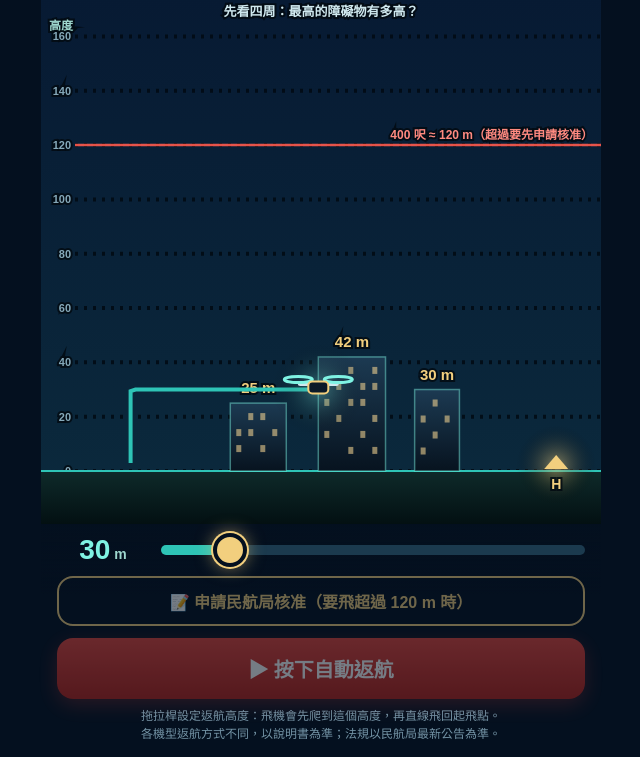
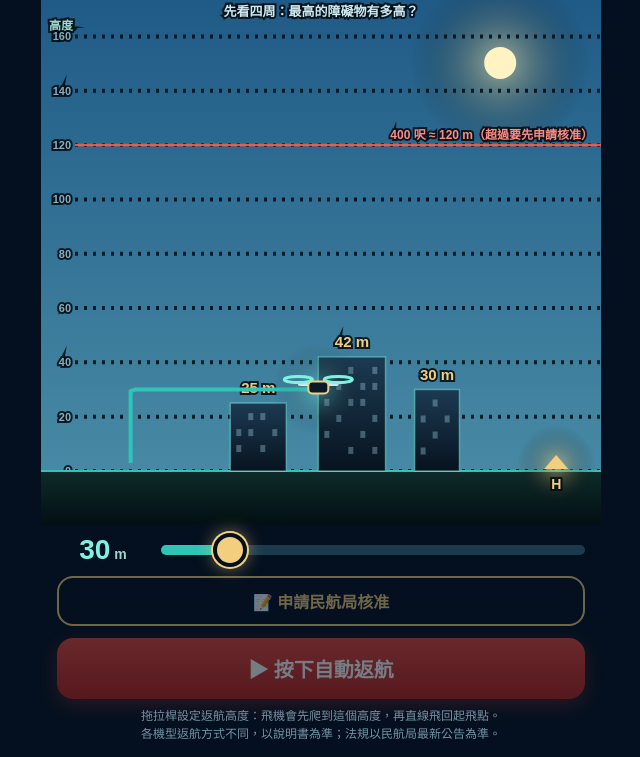
Before and after one commit to hsiaotwuav-droid/fengge-flight-media, a plain HTML site: page games/rth/index.html in a window 1280 px wide. Both pictures are taken after a click on the button "▶ 按下自動返航". Shown: the part 43-800 px from the top of the page, without its empty margins (319-959 px from the left). Drawn offline with Linux system fonts and the light colour scheme.

Commit message:
返航高度挑戰：白天／夜間關卡、吊掛投放關、勾選式申請（G1 超高、G1 夜間、G2 投擲）
Co-Authored-By: Claude Opus 5.5 <noreply@anthropic.com>
Claude-Session: https://claude.ai/code/session_01FFjkhkDUntU2mZVxWFAgyX

```diff
--- a/games/rth/index.html
+++ b/games/rth/index.html
@@ -29,6 +29,9 @@ input[type=range]::-moz-range-thumb{width:30px;height:30px;border-radius:50%;bac
 .btn.ap{margin-top:10px;padding:11px;font-size:16px;background:transparent;color:#F2CF7E;border:2px solid #F2CF7E;box-shadow:none}
 .btn.ap.done{color:#04101f;background:linear-gradient(180deg,#F2CF7E,#c9a24a);border-color:#F2CF7E}
 .stamp{display:inline-block;margin:6px 0;padding:6px 14px;border:3px solid #7FF3E3;border-radius:10px;color:#7FF3E3;font-weight:900;font-size:22px;transform:rotate(-6deg)}
+.ck{display:flex;gap:12px;align-items:center;text-align:left;margin:8px 0;padding:10px 12px;border:1px solid rgba(127,243,227,.35);border-radius:12px;background:rgba(127,243,227,.06)}
+.ck input{width:24px;height:24px;accent-color:#2EC4B6;flex:none}
+.ck span{display:flex;flex-direction:column;font-size:16px;color:#e8f6f8}.ck small{font-size:12px;color:#F2CF7E;margin-top:2px}
 .tip{margin-top:8px;font-size:12px;color:rgba(190,235,255,.6);text-align:center;line-height:1.5}
 #ov{position:fixed;inset:0;background:rgba(2,8,16,.82);display:none;align-items:center;justify-content:center;padding:24px;z-index:5}
 #ov.on{display:flex}
@@ -63,11 +66,11 @@ const LIMIT=120; // 400 呎約 120 公尺
 const LEVELS=[
  {obs:[[.30,.10,25,'b',1],[.52,.12,42,'b',1],[.72,.08,30,'b',1]],tip:'先看四周：最高的障礙物有多高？'},
  {obs:[[.25,.09,35,'b',1],[.47,.05,58,'t',1],[.66,.13,48,'b',1]],tip:'電塔也算障礙物，細細的更容易漏看。'},
- {obs:[[.22,.11,50,'b',1],[.43,.10,76,'b',0],[.66,.09,62,'b',1]],tip:'有一棟沒標高度，用左邊的刻度估估看。'},
- {obs:[[.20,.07,40,'t',0],[.40,.14,88,'b',0],[.62,.09,70,'b',0],[.80,.06,55,'t',0]],tip:'全部沒標高度了，看刻度判斷最高點。'},
+ {obs:[[.22,.11,50,'b',1],[.43,.10,76,'b',0],[.66,.09,62,'b',1]],night:1,tip:'🌙 夜間任務：天黑了，那棟沒標的有多高？'},
+ {obs:[[.22,.07,40,'t',1],[.42,.14,68,'b',1],[.64,.09,56,'b',1],[.82,.06,45,'t',1]],rope:12,drop:1,tip:'📦 吊掛 12 m 繩子，飛回起飛點投放物資'},
  {obs:[[.24,.12,96,'b',0],[.46,.06,112,'t',0],[.68,.12,84,'b',0]],tip:'最後一關：障礙物很高，120 公尺的上限還夠嗎？'},
 ];
-let applied=false;
+let ap0={alt:0,night:0,drop:0};let AP={...ap0};
 let lv=0,total=0,state='idle',t0=0,anim=null,res=null,W=0,H=0,DPR=1;
 function resize(){DPR=Math.min(2,window.devicePixelRatio||1);W=cv.clientWidth;H=cv.clientHeight;cv.width=W*DPR;cv.height=H*DPR;c.setTransform(DPR,0,0,DPR,0,0);draw(0)}
 window.addEventListener('resize',resize);
@@ -76,7 +79,7 @@ function gy(){return H*0.9}
 function yOf(m){return gy()-(m/160)*(H*0.82)}
 function xOf(r){const L=W*0.16,R=W*0.92;return L+(R-L)*r}
 const HOME=1.0,TAKE=0.0;
-function setH(v){hv.textContent=v;rg.style.setProperty('--p',((v-10)/150*100)+'%');hv.style.color=v>LIMIT?(applied?'#F2CF7E':'#ff6b62'):'#7FF3E3'}
+function setH(v){hv.textContent=v;rg.style.setProperty('--p',((v-10)/150*100)+'%');hv.style.color=v>LIMIT?(AP.alt?'#F2CF7E':'#ff6b62'):'#7FF3E3'}
 rg.addEventListener('input',()=>{if(state!=='idle')return;setH(+rg.value);draw(0)});
 function glow(x,y,r,col){const g=c.createRadialGradient(x,y,0,x,y,r);g.addColorStop(0,col);g.addColorStop(1,'rgba(0,0,0,0)');c.fillStyle=g;c.fillRect(x-r,y-r,r*2,r*2)}
 function rr(x,y,w,h,r){c.beginPath();c.moveTo(x+r,y);c.arcTo(x+w,y,x+w,y+h,r);c.arcTo(x+w,y+h,x,y+h,r);c.arcTo(x,y+h,x,y,r);c.arcTo(x,y,x+w,y,r);c.closePath()}
@@ -85,26 +88,30 @@ function drone(x,y,s,tilt){c.save();c.translate(x,y);c.rotate(tilt||0);c.scale(s
 function building(o,showAll){const x=xOf(o[0]),w=W*o[1],top=yOf(o[2]);
  if(o[3]==='t'){c.strokeStyle='#9fb8c8';c.lineWidth=2.5;c.beginPath();c.moveTo(x-w/2,gy());c.lineTo(x,top);c.lineTo(x+w/2,gy());const hh=gy()-top;[.3,.55,.8].forEach(f=>{const yy=gy()-hh*f,ww=w*(1-f)*.6+6;c.moveTo(x-ww,yy);c.lineTo(x+ww,yy)});c.stroke();c.fillStyle='#ff5a4e';c.beginPath();c.arc(x,top,3,0,7);c.fill()}
  else{const g=c.createLinearGradient(0,top,0,gy());g.addColorStop(0,'#1c3a52');g.addColorStop(1,'#07131f');c.fillStyle=g;c.fillRect(x-w/2,top,w,gy()-top);c.strokeStyle='rgba(127,243,227,.45)';c.lineWidth=1.5;c.strokeRect(x-w/2,top,w,gy()-top);
-  for(let yy=top+10;yy<gy()-12;yy+=16)for(let xx=x-w/2+6;xx<x+w/2-8;xx+=12){if(Math.sin(xx*12.9+yy*7.3)>.1){c.fillStyle='rgba(255,220,150,.55)';c.fillRect(xx,yy,5,7)}}}
+  for(let yy=top+10;yy<gy()-12;yy+=16)for(let xx=x-w/2+6;xx<x+w/2-8;xx+=12){if(Math.sin(xx*12.9+yy*7.3)>.1){c.fillStyle=LEVELS[lv].night?'rgba(255,220,150,.75)':'rgba(170,215,235,.35)';c.fillRect(xx,yy,5,7)}}}
  if(o[4]||showAll){txt(o[2]+' m',x,top-10,15,'#F2CF7E')}}
 function scene(){const L=LEVELS[lv];
- const g=c.createLinearGradient(0,0,0,H);g.addColorStop(0,'#071a33');g.addColorStop(1,'#0b2a3d');c.fillStyle=g;c.fillRect(0,0,W,H);
+ const g=c.createLinearGradient(0,0,0,H);if(L.night){g.addColorStop(0,'#01040b');g.addColorStop(1,'#06142a')}else{g.addColorStop(0,'#1f5a86');g.addColorStop(1,'#4c8fa8')}c.fillStyle=g;c.fillRect(0,0,W,H);
+ if(L.night){for(let i=0;i<60;i++){const sx=(Math.sin(i*91.7)*.5+.5)*W,sy=(Math.sin(i*37.3)*.5+.5)*gy()*.85;c.fillStyle='rgba(255,255,255,'+(.3+.5*(Math.sin(i*13.1)*.5+.5))+')';c.fillRect(sx,sy,1.6,1.6)}glow(W*.8,H*.14,60,'rgba(255,240,200,.25)');c.fillStyle='#f4ecd2';c.beginPath();c.arc(W*.8,H*.14,15,0,7);c.fill();c.fillStyle='#01040b';c.beginPath();c.arc(W*.8+7,H*.14-4,13,0,7);c.fill()}
+ else{glow(W*.82,H*.13,90,'rgba(255,236,170,.55)');c.fillStyle='#fff3c4';c.beginPath();c.arc(W*.82,H*.13,16,0,7);c.fill()}
  // 刻度
  c.strokeStyle='rgba(190,235,255,.25)';c.lineWidth=1;txt('高度',8,yOf(160)-6,12,'#9fd8cf','left',700);
  for(let m=0;m<=160;m+=20){const y=yOf(m);c.beginPath();c.moveTo(34,y);c.lineTo(W,y);c.setLineDash([3,6]);c.stroke();c.setLineDash([]);txt(m+'',30,y+4,11,'rgba(190,235,255,.7)','right',600)}
  // 法規上限
- const yl=yOf(LIMIT);if(applied)c.setLineDash([10,7]);c.strokeStyle=applied?'rgba(242,207,126,.9)':'rgba(255,90,78,.9)';c.lineWidth=2.5;c.beginPath();c.moveTo(34,yl);c.lineTo(W,yl);c.stroke();c.setLineDash([]);txt(applied?'400 呎 ≈ 120 m（已核准，這次可以超過）':'400 呎 ≈ 120 m（超過要先申請核准）',W-8,yl-6,12,applied?'#F2CF7E':'#ff8a80','right',800);
+ const yl=yOf(LIMIT);if(AP.alt)c.setLineDash([10,7]);c.strokeStyle=AP.alt?'rgba(242,207,126,.9)':'rgba(255,90,78,.9)';c.lineWidth=2.5;c.beginPath();c.moveTo(34,yl);c.lineTo(W,yl);c.stroke();c.setLineDash([]);txt(AP.alt?'400 呎 ≈ 120 m（已核准，這次可以超過）':'400 呎 ≈ 120 m（超過要先申請核准）',W-8,yl-6,12,AP.alt?'#F2CF7E':'#ff8a80','right',800);
  // 地面
  const gg=c.createLinearGradient(0,gy(),0,H);gg.addColorStop(0,'#0e2a2a');gg.addColorStop(1,'#031012');c.fillStyle=gg;c.fillRect(0,gy(),W,H-gy());c.strokeStyle='#2EC4B6';c.lineWidth=2;c.beginPath();c.moveTo(0,gy());c.lineTo(W,gy());c.stroke();
  L.obs.forEach(o=>building(o,state==='done'));
  // 起飛點 H
  const hx=xOf(HOME);glow(hx,gy()-6,40,'rgba(242,207,126,.5)');c.fillStyle='#F2CF7E';c.beginPath();c.moveTo(hx-12,gy()-2);c.lineTo(hx,gy()-16);c.lineTo(hx+12,gy()-2);c.fill();txt('H',hx,gy()+18,14,'#F2CF7E');
  txt(L.tip,W/2,22,13,'#cfe8ee','center',700)}
+function ropePx(){return ((LEVELS[lv].rope||0)/160)*(H*0.82)}
+function pkg(x,y){const r=ropePx();if(!r)return;const len=Math.min(r,gy()-y-6);if(len<4)return;c.strokeStyle='#e8dcc0';c.lineWidth=1.5;c.beginPath();c.moveTo(x,y+4);c.lineTo(x,y+len);c.stroke();c.fillStyle='#c9a24a';c.fillRect(x-8,y+len,16,12);c.strokeStyle='#04101f';c.strokeRect(x-8,y+len,16,12)}
 function path(h){const x0=xOf(TAKE),x1=xOf(HOME),yh=yOf(h);return [[x0,gy()-8],[x0,yh],[x1,yh],[x1,gy()-8]]}
 function at(P,u){let L=[],tot=0;for(let i=1;i<P.length;i++){const d=Math.hypot(P[i][0]-P[i-1][0],P[i][1]-P[i-1][1]);L.push(d);tot+=d}let s=u*tot;for(let i=0;i<L.length;i++){if(s<=L[i]||i==L.length-1){const f=Math.min(1,s/L[i]);return [P[i][0]+(P[i+1][0]-P[i][0])*f,P[i][1]+(P[i+1][1]-P[i][1])*f]}s-=L[i]}}
 function crashU(h){// 回傳撞擊時的路徑進度（0~1）或 null
  const P=path(h);let tot=0,Ls=[];for(let i=1;i<P.length;i++){const d=Math.hypot(P[i][0]-P[i-1][0],P[i][1]-P[i-1][1]);Ls.push(d);tot+=d}
- let hit=null;for(const o of LEVELS[lv].obs){if(o[2]>=h){const xl=xOf(o[0])-W*o[1]/2-(o[3]==='t'?0:0);const xs=o[3]==='t'?xOf(o[0])-W*o[1]*.15:xl;if(hit===null||xs<hit)hit=xs}}
+ let hit=null;const eff=h-(LEVELS[lv].rope||0);for(const o of LEVELS[lv].obs){if(o[2]>=eff){const xl=xOf(o[0])-W*o[1]/2-(o[3]==='t'?0:0);const xs=o[3]==='t'?xOf(o[0])-W*o[1]*.15:xl;if(hit===null||xs<hit)hit=xs}}
  if(hit===null)return null;const along=Ls[0]+(hit-P[1][0]);return Math.max(0,along/tot)}
 function draw(now){c.setTransform(DPR,0,0,DPR,0,0);scene();const h=+rg.value;const P=path(h);
  // 預覽虛線
@@ -114,16 +121,20 @@ function draw(now){c.setTransform(DPR,0,0,DPR,0,0);scene();const h=+rg.value;con
  const pts=[];for(let i=0;i<=40;i++)pts.push(at(P,u*i/40));c.strokeStyle='#2EC4B6';c.lineWidth=4;c.shadowColor='#7FF3E3';c.shadowBlur=10;c.beginPath();pts.forEach((p,i)=>i?c.lineTo(p[0],p[1]):c.moveTo(p[0],p[1]));c.stroke();c.shadowBlur=0;
  const p=at(P,u);
  if(cu!==null&&el/dur>=cu){const k=Math.min(1,(el/dur-cu)*3);glow(p[0],p[1],120*k+20,'rgba(255,90,78,.6)');glow(p[0],p[1],50,'rgba(255,230,190,.9)');c.strokeStyle='rgba(255,200,160,.9)';c.lineWidth=3;for(let i=0;i<12;i++){const a=i/12*6.283;c.beginPath();c.moveTo(p[0]+Math.cos(a)*14,p[1]+Math.sin(a)*14);c.lineTo(p[0]+Math.cos(a)*(30+40*k),p[1]+Math.sin(a)*(30+40*k));c.stroke()}
-  drone(p[0]-6,p[1]+80*k*k,1,1.2*k);if(k>=1&&state==='fly'){state='done';setTimeout(showResult,500)}}
- else{drone(p[0],p[1]+Math.sin(el*12)*1.5,1,0);if(u>=1&&state==='fly'){state='done';setTimeout(showResult,400)}}
- if(state==='fly')anim=requestAnimationFrame(draw);else{scene();c.strokeStyle='#2EC4B6';c.lineWidth=4;c.beginPath();pts.forEach((q,i)=>i?c.lineTo(q[0],q[1]):c.moveTo(q[0],q[1]));c.stroke();drone(p[0],p[1],1,0)}}
-function judge(h){const top=Math.max(...LEVELS[lv].obs.map(o=>o[2]));const m=h-top;
- if(h<=top)return{s:0,cls:'bad',t:'撞樓了！',d:'這關最高的障礙物是 <b>'+top+' m</b>，你的返航高度只有 '+h+' m。<br>返航高度要比沿路最高的障礙物再高一點。'};
- if(h>LIMIT&&!applied)return{s:0,cls:'bad',t:'飛太高，違規了',d:'沒有申請核准，離地不能超過 400 呎（約 120 公尺）。<br>'+(top+10>LIMIT?'這關障礙物很高，要飛超過 120 m，先按「📝 申請民航局核准」再返航。':'這關最高障礙物 '+top+' m，設 '+(top+10)+'～'+Math.min(LIMIT,top+30)+' m 就夠了。')};
- const ex=applied&&h>LIMIT?'<br><span class="warn">有先申請核准，這次超過 120 m 是合法的。</span>':applied?'<br><span class="warn">這關沒超過 120 m，其實不用申請。</span>':'';
- if(m<10)return{s:50,cls:'warn',t:'好險，差點擦到',d:'只比最高障礙物高 '+m+' m，GPS、氣壓計都有誤差，實際飛可能就撞了。<br>建議多留 10～30 m 安全距離。'+(top+10>LIMIT&&!applied?'<br>這關卡在 120 m 上限，先按「📝 申請民航局核准」就能飛得更安全。':'')+ex};
- if(m<=30)return{s:100,cls:'ok',t:'完美返航！',d:'比最高障礙物（'+top+' m）高 '+m+' m，安全又不浪費電。'+ex};
- return{s:70,cls:'warn',t:'安全，但飛太高了',d:'比最高障礙物高了 '+m+' m。爬太高會多花電、高空風也比較大。<br>留 10～30 m 安全距離就好。'+ex}}
+  pkg(p[0]-6,p[1]+80*k*k);drone(p[0]-6,p[1]+80*k*k,1,1.2*k);if(k>=1&&state==='fly'){state='done';setTimeout(showResult,500)}}
+ else{pkg(p[0],p[1]);drone(p[0],p[1]+Math.sin(el*12)*1.5,1,0);if(u>=1&&state==='fly'){state='done';setTimeout(showResult,400)}}
+ if(state==='fly')anim=requestAnimationFrame(draw);else{scene();c.strokeStyle='#2EC4B6';c.lineWidth=4;c.beginPath();pts.forEach((q,i)=>i?c.lineTo(q[0],q[1]):c.moveTo(q[0],q[1]));c.stroke();pkg(p[0],p[1]);drone(p[0],p[1],1,0)}}
+function judge(h){const L=LEVELS[lv],rope=L.rope||0,eff=h-rope;const top=Math.max(...L.obs.map(o=>o[2]));const m=eff-top;
+ if(eff<=top)return{s:0,cls:'bad',t:rope?'物資撞上去了！':'撞樓了！',d:rope?'返航高度 '+h+' m，但下面吊著 '+rope+' m 的繩子，物資只在 '+eff+' m。<br>這關最高障礙物 <b>'+top+' m</b>，<b>繩長也要算進去</b>。':'這關最高的障礙物是 <b>'+top+' m</b>，你的返航高度只有 '+h+' m。<br>返航高度要比沿路最高的障礙物再高一點。'};
+ const miss=[];if(L.night&&!AP.night)miss.push('夜間飛行');if(L.drop&&!AP.drop)miss.push('投擲物件');if(h>LIMIT&&!AP.alt)miss.push('超過 400 呎（120 m）');
+ if(miss.length)return{s:0,cls:'bad',t:'沒申請就飛，違規了',d:'這趟任務要先申請民航局核准：<b>'+miss.join('、')+'</b>。<br>先按「📝 申請民航局核准」勾選再返航。'+(h>LIMIT&&top+10<=LIMIT?'<br>其實這關設 '+(top+10+rope)+'～'+Math.min(LIMIT,top+30+rope)+' m 就夠了，不用超過 120 m。':'')};
+ const extra=[];if(AP.night&&!L.night)extra.push('夜間');if(AP.drop&&!L.drop)extra.push('投擲');if(AP.alt&&h<=LIMIT)extra.push('超過 120 m');
+ const ok=[];if(L.night)ok.push('夜間');if(L.drop)ok.push('投擲');if(h>LIMIT)ok.push('超過 120 m');
+ const ex=(ok.length?'<br><span class="ok">有先申請（'+ok.join('、')+'），這趟是合法的。</span>':'')+(extra.length?'<br><span class="warn">這關不需要申請：'+extra.join('、')+'。</span>':'');
+ const base=rope?'物資離最高障礙物（'+top+' m）':'比最高障礙物（'+top+' m）高';
+ if(m<10)return{s:50,cls:'warn',t:'好險，差點擦到',d:(rope?'物資只比最高障礙物高 ':'只比最高障礙物高 ')+m+' m，GPS、氣壓計都有誤差，實際飛可能就撞了。<br>建議多留 10～30 m 安全距離。'+(top+10+rope>LIMIT&&!AP.alt?'<br>這關卡在 120 m 上限，先申請核准就能飛得更安全。':'')+ex};
+ if(m<=30)return{s:100,cls:'ok',t:'完美返航！',d:(rope?'物資離最高障礙物（'+top+' m）還有 '+m+' m，繩長算對了！':'比最高障礙物（'+top+' m）高 '+m+' m，安全又不浪費電。')+ex};
+ return{s:70,cls:'warn',t:'安全，但飛太高了',d:'比需要的高了 '+(m-10)+' m 以上。爬太高會多花電、高空風也比較大。<br>留 10～30 m 安全距離就好。'+ex}}
 function showResult(){const r=res.j;total+=r.s;document.getElementById('sc').textContent=total;draw(0);
  const last=lv>=LEVELS.length-1;
  card.innerHTML='<h2 class="'+r.cls+'">'+r.t+'</h2><div class="big">+'+r.s+'</div><p>'+r.d+'</p>'+(last?'<button class="btn alt" id="nx">看總成績</button>':'<button class="btn alt" id="nx">下一關 ▶</button>')+'<button class="btn" id="rt" style="background:#1b3a4e;box-shadow:none;font-size:16px;padding:12px">這關重來一次</button>';
@@ -132,19 +143,23 @@ function showResult(){const r=res.j;total+=r.s;document.getElementById('sc').tex
  document.getElementById('rt').onclick=()=>{total-=r.s;document.getElementById('sc').textContent=total;ov.classList.remove('on');reset()}}
 function final(){const g=total>=450?'返航大師':total>=350?'合格飛手':total>=200?'還要多練':'先別按返航';
  const share='我在「返航高度挑戰」拿到 '+total+' / 500 分（'+g+'）！按下自動返航，你的無人機會撞樓嗎？來挑戰 👉 '+location.href;
- card.innerHTML='<h2>總成績</h2><div class="big">'+total+'<span style="font-size:24px;color:#9fd8cf"> / 500</span></div><p class="warn" style="font-size:22px;font-weight:900">'+g+'</p><p>記住口訣：<b>先看最高障礙物，再多留 10～30 m；要超過 120 m，先申請民航局核准。</b></p><button class="btn alt" id="sh">📤 分享給朋友挑戰</button><button class="btn" id="ag" style="background:#1b3a4e;box-shadow:none;font-size:16px;padding:12px">再玩一次</button><p class="note" style="margin-top:14px">想學飛、考操作證？歡迎私訊「鋒哥飛行」<br>各機型返航方式不同，以說明書為準；法規以民航局最新公告為準</p>';
+ card.innerHTML='<h2>總成績</h2><div class="big">'+total+'<span style="font-size:24px;color:#9fd8cf"> / 500</span></div><p class="warn" style="font-size:22px;font-weight:900">'+g+'</p><p>記住口訣：<b>先看最高障礙物，再多留 10～30 m；吊掛要加上繩長；超過 120 m、夜間、投擲，都要先申請核准。</b></p><button class="btn alt" id="sh">📤 分享給朋友挑戰</button><button class="btn" id="ag" style="background:#1b3a4e;box-shadow:none;font-size:16px;padding:12px">再玩一次</button><p class="note" style="margin-top:14px">想學飛、考操作證？歡迎私訊「鋒哥飛行」<br>各機型返航方式不同，以說明書為準；法規以民航局最新公告為準</p>';
  ov.classList.add('on');
  document.getElementById('sh').onclick=async()=>{try{if(navigator.share){await navigator.share({title:'返航高度挑戰',text:share,url:location.href});return}}catch(e){}try{await navigator.clipboard.writeText(share);document.getElementById('sh').textContent='✅ 已複製，貼給朋友吧'}catch(e){prompt('複製這段分享給朋友：',share)}};
  document.getElementById('ag').onclick=()=>{ov.classList.remove('on');lv=0;total=0;document.getElementById('sc').textContent=0;reset()}}
-function reset(){applied=false;state='idle';setAp();go.disabled=false;document.getElementById('lv').textContent=lv+1;rg.value=30;setH(30);cancelAnimationFrame(anim);draw(0)}
+function reset(){AP={...ap0};state='idle';setAp();go.disabled=false;document.getElementById('lv').textContent=lv+1;rg.value=30;setH(30);cancelAnimationFrame(anim);draw(0)}
 go.onclick=()=>{if(state!=='idle')return;const h=+rg.value;res={crashU:crashU(h),j:judge(h)};if(h>LIMIT&&res.crashU===null){/* 違規但不撞：照樣飛完 */}state='fly';go.disabled=true;ap.disabled=true;t0=performance.now();anim=requestAnimationFrame(draw)};
 const ap=document.getElementById('ap');
-function setAp(){ap.classList.toggle('done',applied);ap.textContent=applied?'✅ 已核准：這次可以飛超過 120 m':'📝 申請民航局核准（要飛超過 120 m 時）';ap.disabled=state!=='idle'}
-ap.onclick=()=>{if(state!=='idle'||applied)return;
- card.innerHTML='<h2 class="warn">📝 申請民航局核准</h2><p>要飛超過 400 呎（約 120 公尺），<b>每次任務都要事前申請</b>，民航局核准後才能飛。</p><p style="font-size:14px">實際上要先取得專業操作證「高級第一組（G1）」資格，取得後可以申請；還要提出空域申請。</p><button class="btn alt" id="sd">送出申請</button><button class="btn" id="cx" style="background:#1b3a4e;box-shadow:none;font-size:16px;padding:12px">先不用，我不會超過 120 m</button><p class="note">遊戲簡化流程；法規以民航局最新公告為準</p>';
+const NM={alt:'超過 120 m',night:'夜間',drop:'投擲'};
+function setAp(){const on=Object.keys(NM).filter(k=>AP[k]);ap.classList.toggle('done',on.length>0);ap.textContent=on.length?'✅ 已核准：'+on.map(k=>NM[k]).join('＋')+'（點一下修改）':'📝 申請民航局核准';ap.disabled=state!=='idle'}
+ap.onclick=()=>{if(state!=='idle')return;
+ const it=(k,a,b)=>'<label class="ck"><input type="checkbox" id="c_'+k+'"'+(AP[k]?' checked':'')+'><span><b>'+a+'</b><small>'+b+'</small></span></label>';
+ card.innerHTML='<h2 class="warn">📝 申請民航局核准</h2><p style="font-size:15px">看看這趟任務，勾選要申請的項目：</p>'+it('alt','飛超過 400 呎（約 120 m）','高級第一組（G1）')+it('night','夜間飛行（日落後到日出前）','高級第一組（G1）')+it('drop','投擲或噴灑物件','高級第二組（G2）')+'<p style="font-size:13px;margin-top:8px">實際上要在每次任務前，由政府機關、學校或法人向民航局申請核准，並由持有專業操作證高級相應組別的人操作。</p><button class="btn alt" id="sd">送出申請</button><button class="btn" id="cx" style="background:#1b3a4e;box-shadow:none;font-size:16px;padding:12px">都不用申請</button><p class="note">遊戲簡化流程；法規以民航局最新公告為準</p>';
  ov.classList.add('on');
- document.getElementById('cx').onclick=()=>ov.classList.remove('on');
- document.getElementById('sd').onclick=()=>{card.innerHTML='<h2>審核中…</h2><p>民航局正在看你的申請</p>';setTimeout(()=>{card.innerHTML='<div class="stamp">核准</div><h2 class="ok">申請通過！</h2><p>這一關可以飛超過 120 m 了。<br>但還是要比最高障礙物多留 10～30 m。</p><button class="btn alt" id="okb">回去設定返航高度</button>';document.getElementById('okb').onclick=()=>{ov.classList.remove('on');applied=true;setAp();setH(+rg.value);draw(0)}},1100)}};
+ document.getElementById('cx').onclick=()=>{AP={...ap0};setAp();setH(+rg.value);draw(0);ov.classList.remove('on')};
+ document.getElementById('sd').onclick=()=>{const n={};Object.keys(NM).forEach(k=>n[k]=document.getElementById('c_'+k).checked?1:0);const on=Object.keys(NM).filter(k=>n[k]);
+  if(!on.length){AP={...ap0};setAp();setH(+rg.value);draw(0);ov.classList.remove('on');return}
+  card.innerHTML='<h2>審核中…</h2><p>民航局正在看你的申請</p>';setTimeout(()=>{card.innerHTML='<div class="stamp">核准</div><h2 class="ok">申請通過！</h2><p>核准項目：<b>'+on.map(k=>NM[k]).join('、')+'</b><br>還是要比最高障礙物多留 10～30 m。</p><button class="btn alt" id="okb">回去設定返航高度</button>';document.getElementById('okb').onclick=()=>{ov.classList.remove('on');AP=n;setAp();setH(+rg.value);draw(0)}},1100)}};
 setH(30);resize();setAp();
 </script>
 </body>
```
